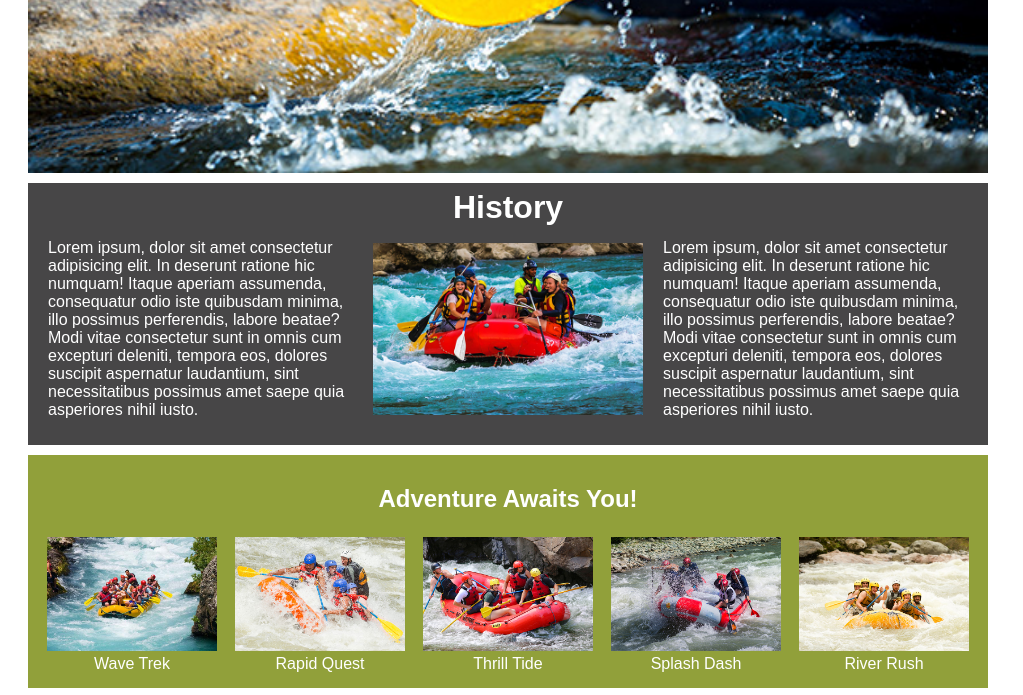
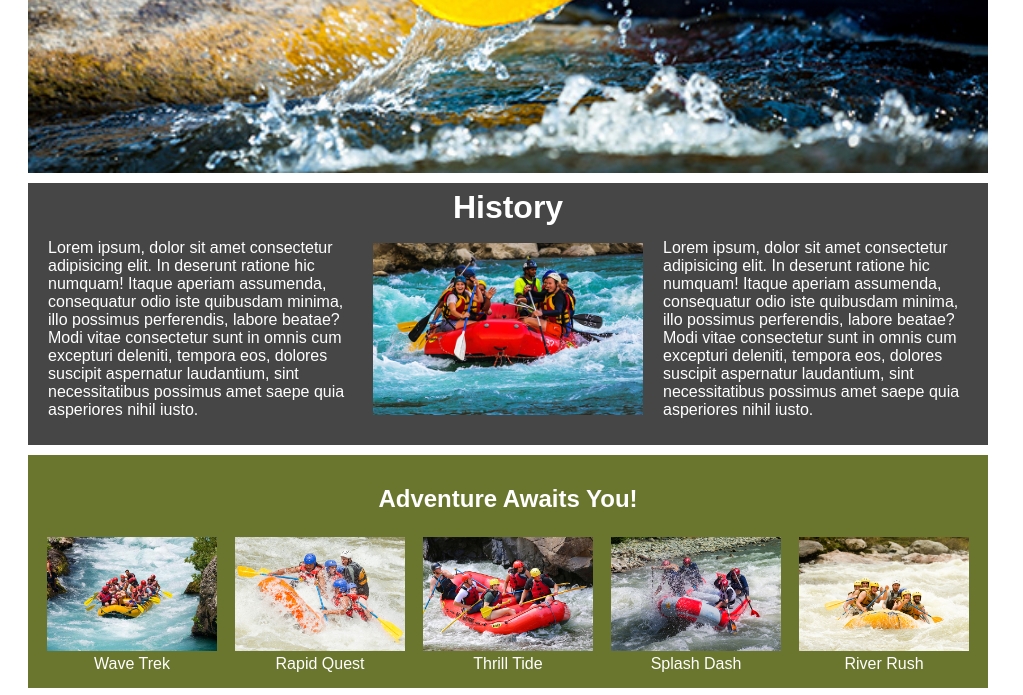
Before and after one commit to LeoGC7/wdd130, a plain HTML site: page wwr/about.html in a window 1280 px wide. Shown: the part 674-1369 px from the top of the page, without its empty margins (0-1023 px from the left). Drawn offline with Linux system fonts and the light colour scheme; a web font is replaced by a local one.

Commit message:
css background changed

```diff
--- a/wwr/styles/rafting.css
+++ b/wwr/styles/rafting.css
@@ -145,7 +145,7 @@ article img {
     grid-template-rows: auto auto;
     grid-template-columns: repeat(5, auto);
     padding: 10px;
-    background-color: #91A03A;
+    background-color: #6a752d;
     margin-top: 10px;
     color: white;
     text-align: center;
```
